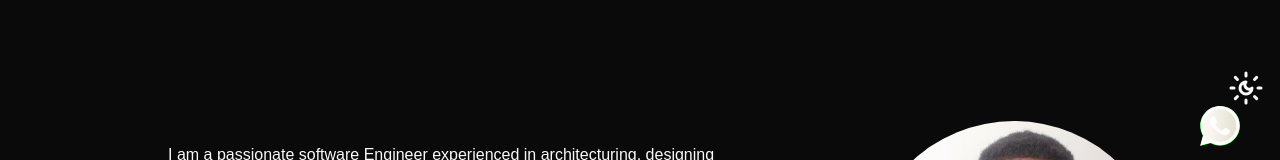
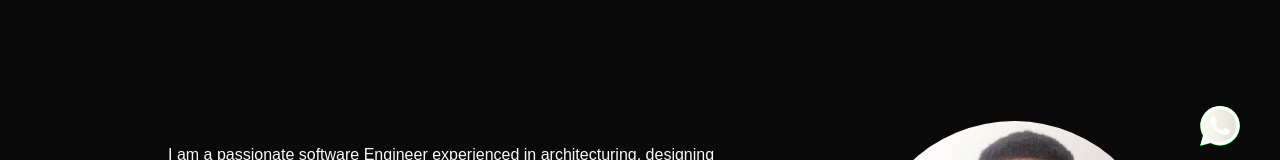
Before and after one commit to judahtc/judahtc.github.io, a React (Vite) app: page / in a window 1280 px wide. Shown: the part 614-774 px from the top of the page. Built offline with nearby package versions, Linux system fonts and the light colour scheme.

Commit message:
feat: finished darkmode

```diff
--- a/src/components/Home.tsx
+++ b/src/components/Home.tsx
@@ -49,9 +49,9 @@
             <Devider />
             <div
                 onClick={ToggleTheme}
-                className="fixed bottom-20 right-4 cursor-pointer"
+                className="fixed bottom-20 right-4 cursor-pointer lg:top-4 lg:right-5 z-50"
             >
-                <SunMoon size={36} />
+                <SunMoon size={32} />
             </div>
             <Certs />
 
```
